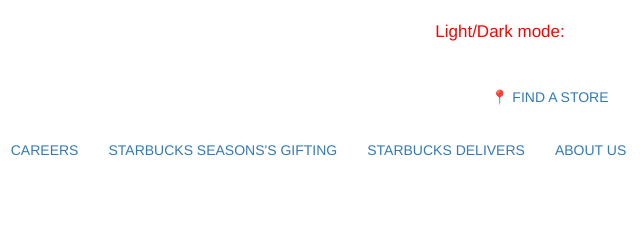
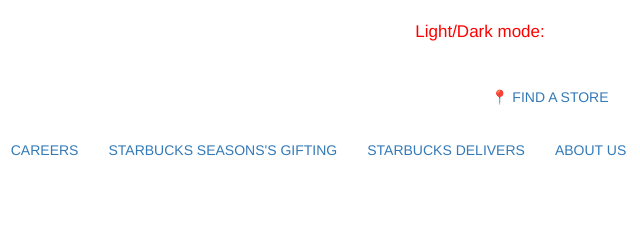
Before and after one commit to himanshi-01/Starbucks_L-D-mode, a plain HTML site: page index.html in a window 1280 px wide. Shown: the top 232 px of the page, 640-1280 px from the left. Drawn offline with nearby package versions, Linux system fonts and the light colour scheme.

Commit message:
l/d size

```diff
--- a/index.css
+++ b/index.css
@@ -11,7 +11,7 @@
 .mode {
    text-align: center;
    margin-top:10px ;
-   margin-left: 1000px;
+   margin-left: 960px;
    font-size: 17px;
    color: red;
   }
```
